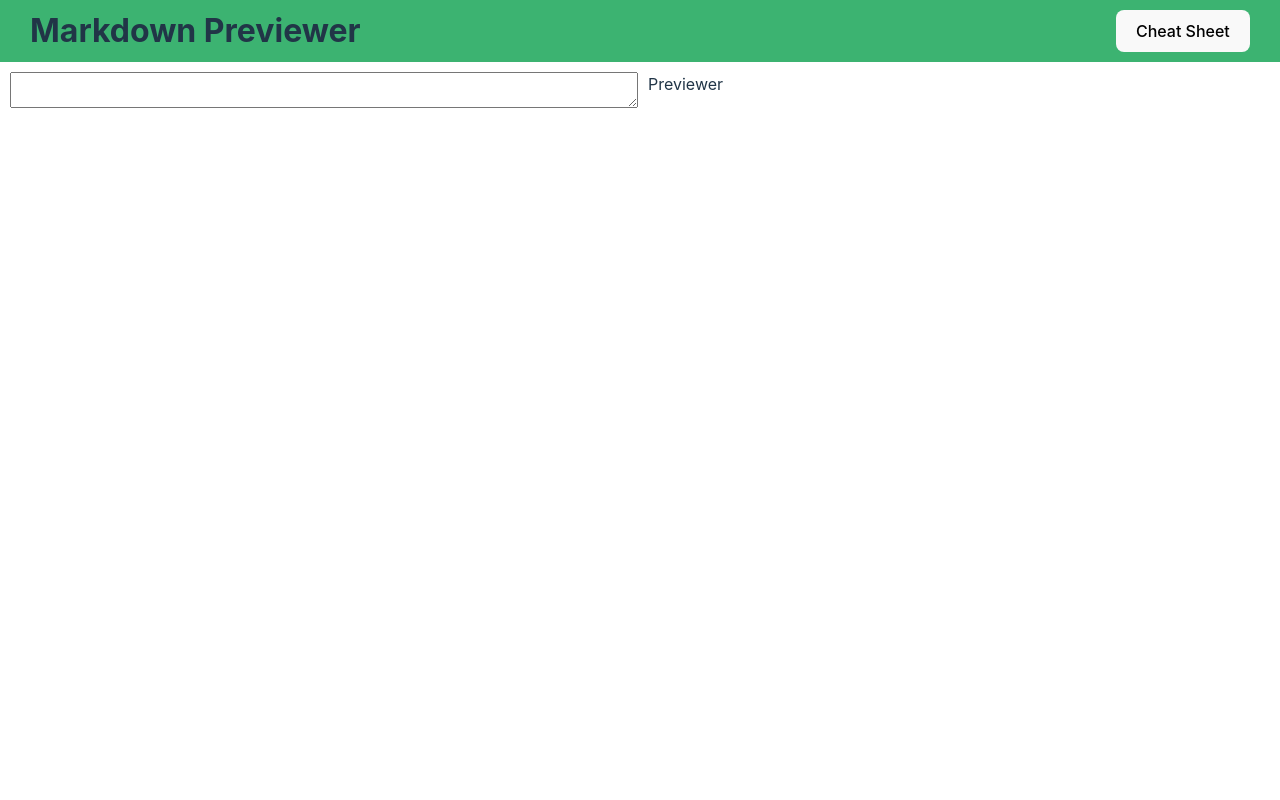
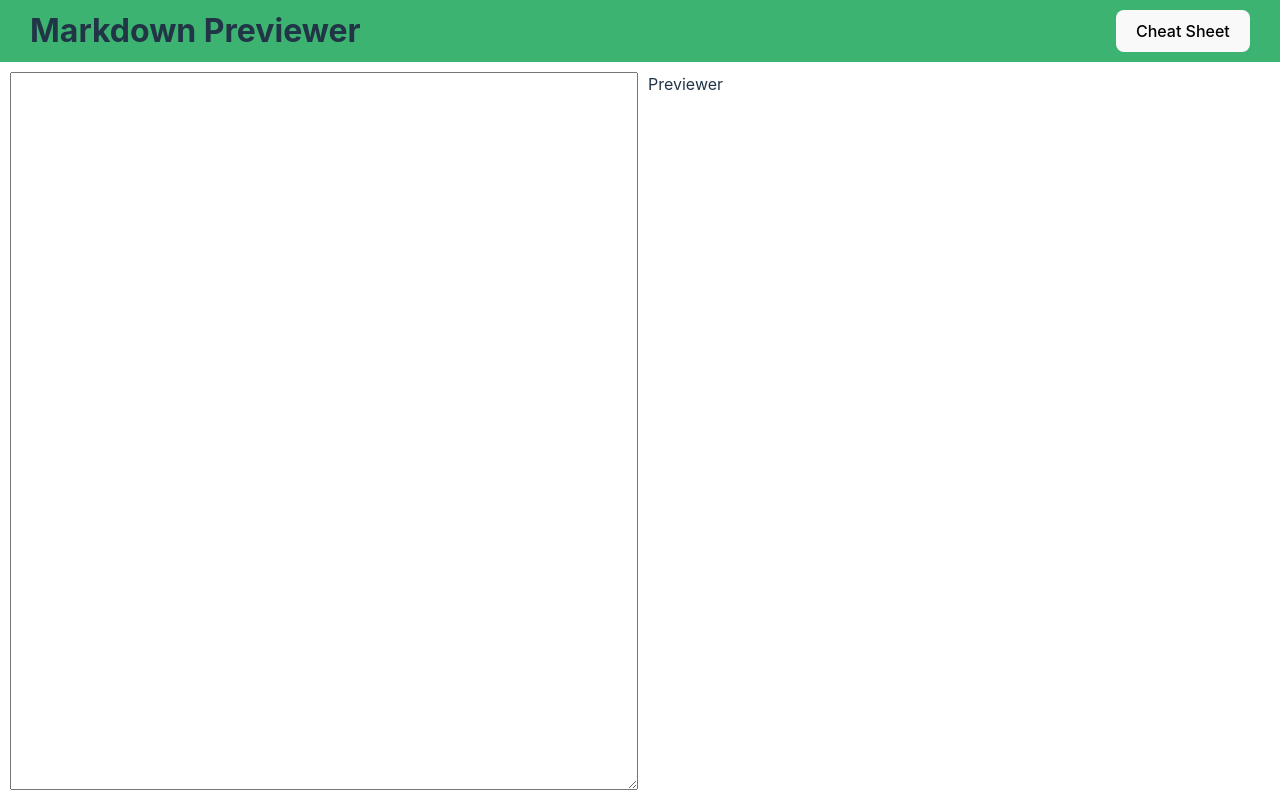
Before and after one commit to louvrecly/markdown-previewer, a React (Vite) app: page / in a window 1280 px wide. Built offline with nearby package versions, Linux system fonts and the light colour scheme.

Commit message:
wrap HeaderBar and Body with Layout component in the App

```diff
--- a/src/App.tsx
+++ b/src/App.tsx
@@ -1,13 +1,14 @@
+import Layout from './components/Layout';
 import HeaderBar from './components/HeaderBar';
 import Body from './components/Body';
 
 const App = () => {
   return (
-    <>
+    <Layout $direction="column" $alignItems="stretch">
       <HeaderBar title="Markdown Previewer" />
 
       <Body />
-    </>
+    </Layout>
   );
 };
 
```
